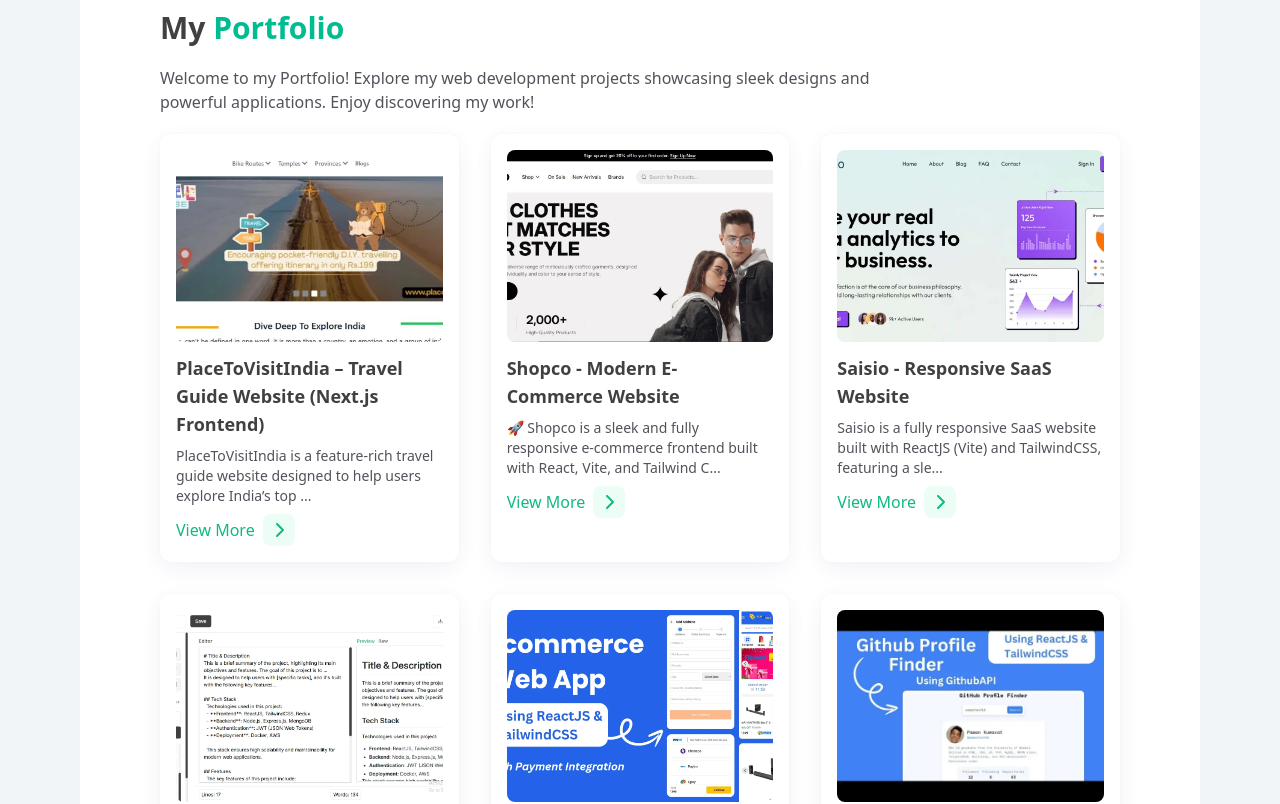
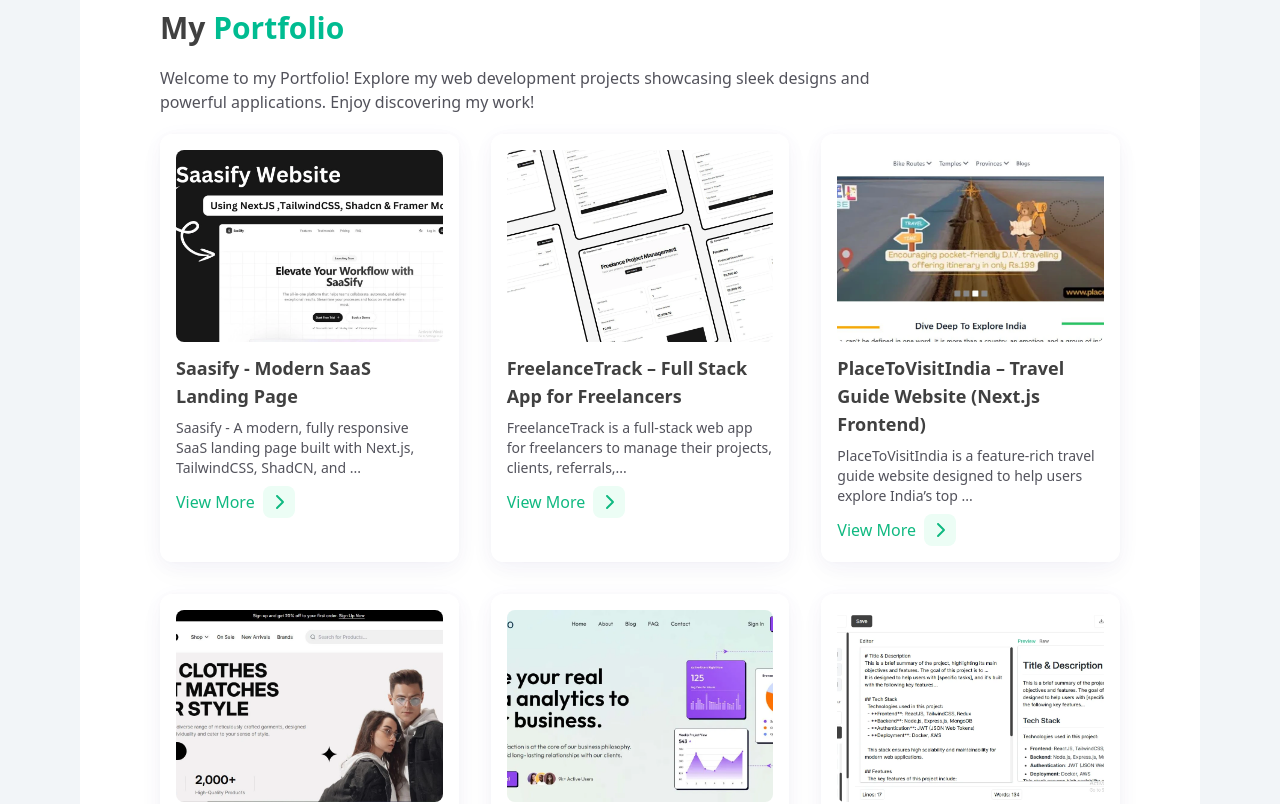
Before and after one commit to pawantech12/pawan-kumavat-personal-portfolio, a React (Vite) app in the folder client/: page / in a window 1280 px wide. Shown: the part 3680-4484 px from the top of the page. Built offline with nearby package versions, Linux system fonts and the light colour scheme.

Commit message:
added project to portfolio

```diff
--- a/client/src/data/PortfolioData.js
+++ b/client/src/data/PortfolioData.js
@@ -11,8 +11,26 @@
 import portfolio11 from "../img/portfolio11.webp";
 import portfolio12 from "../img/portfolio12.webp";
 import portfolio13 from "../img/portfolio13.webp";
+import portfolio14 from "../img/portfolio14.webp";
+import portfolio15 from "../img/portfolio15.webp";
 
 const PortfolioData = [
+  {
+    id: 14,
+    title: "Saasify - Modern SaaS Landing Page",
+    image: portfolio14,
+    description:
+      "Saasify - A modern, fully responsive SaaS landing page built with Next.js, TailwindCSS, ShadCN, and Framer Motion, featuring dark/light mode, dynamic pages, and smooth animations. 🚀",
+    link: "https://github.com/pawantech12/saasify-landing-website",
+  },
+  {
+    id: 15,
+    title: "FreelanceTrack – Full Stack App for Freelancers",
+    image: portfolio15,
+    description:
+      "FreelanceTrack is a full-stack web app for freelancers to manage their projects, clients, referrals, testimonials, and finances — all from a single intuitive dashboard. Built with Next.js, Tailwind CSS, Clerk, and MongoDB.",
+    link: "https://github.com/pawantech12/freelancetrack-website",
+  },
   {
     id: 13,
     title: "PlaceToVisitIndia – Travel Guide Website (Next.js Frontend)",
```
Also changed, not shown: client/src/img/portfolio14.webp (added), client/src/img/portfolio15.webp (added).
